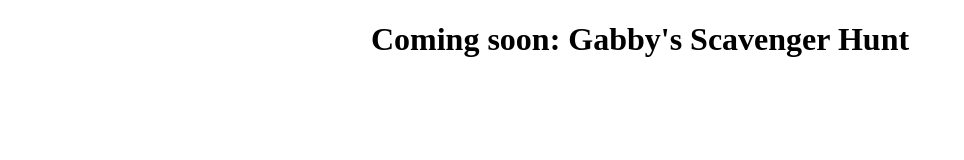
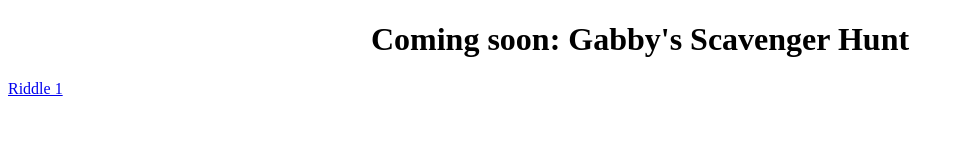
Before and after one commit to helyqy/helyqy.github.io, a plain HTML site: page index.html in a window 1280 px wide. Shown: the whole page, without its empty margins (0-964 px from the left). Drawn offline with Linux system fonts and the light colour scheme.

Commit message:
updated homepage

```diff
--- a/index.html
+++ b/index.html
@@ -14,6 +14,8 @@
 
     <center><h1>Coming soon: Gabby's Scavenger Hunt</h1></center>
 
+    <a href="page2.html">Riddle 1</a>
+
   </body>
 
 </html>
```
